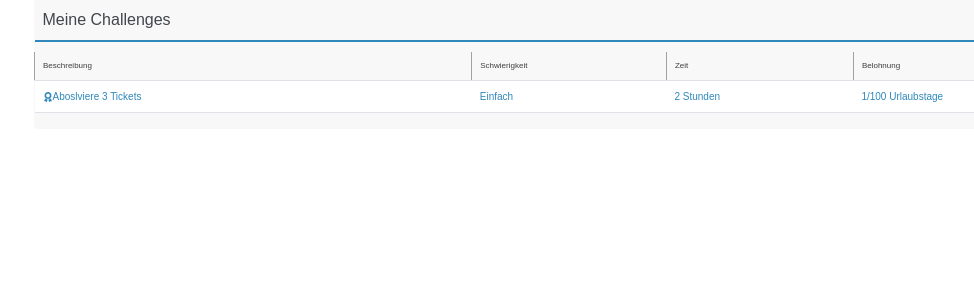
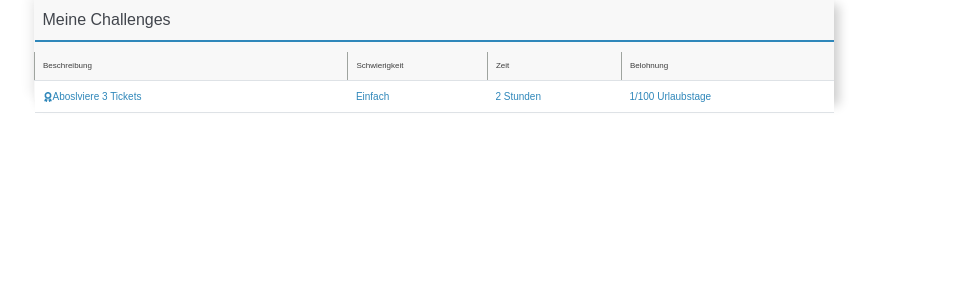
Before and after one commit to RomanoLu/bcs-gamification, a React (Create React App) app: page / in a window 1280 px wide. Shown: the top 300 px of the page, without its empty margins (48-1022 px from the left). Built offline with nearby package versions, Linux system fonts and the light colour scheme.

Commit message:
Shadow for Table

```diff
--- a/src/Components/Dashboard/ChallengesStyles.css
+++ b/src/Components/Dashboard/ChallengesStyles.css
@@ -1,10 +1,17 @@
 
 .challenges {
-    width: 100%;
+    flex-wrap: wrap;
+    height: 100px;
+    width: 800px;
+    border-radius: 0px;
+    background-color: #e0e0e0;
     font-family: Arial, Helvetica, sans-serif;
     border-collapse: collapse;
     background-color: #f8f8f8;
+    box-shadow: 5px 5px 10px #cecece,
+    -5px -5px 10px #f2f2f2;
 }
+
 
 .challenges thead {
     font-family: Arial, Helvetica, sans-serif;
--- a/src/Components/Dashboard/Dashboard.js
+++ b/src/Components/Dashboard/Dashboard.js
@@ -5,7 +5,7 @@ import './DashboardStyles.css';
 
 const Dashboard = () => {
     return (
-      <div>
+      <div className='dashboard'>
           <Challenge/>
       </div>
     )
--- a/src/Components/Dashboard/DashboardStyles.css
+++ b/src/Components/Dashboard/DashboardStyles.css
@@ -1,7 +1,6 @@
-.container {
+.dashboard {
     display: flex;
-    justify-content: space-around;
-    align-items: center;
+    justify-items: center;
 }
 
 
```
